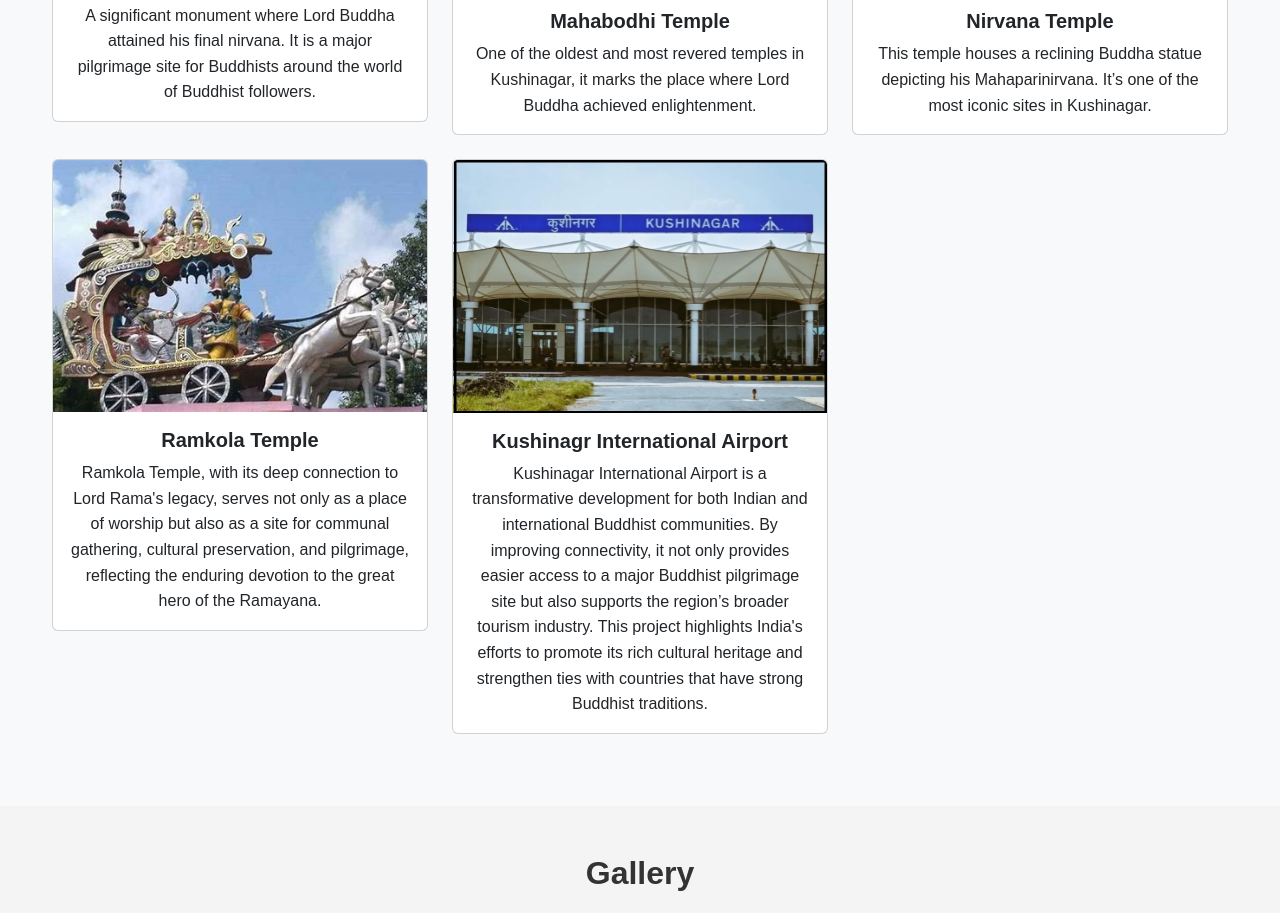
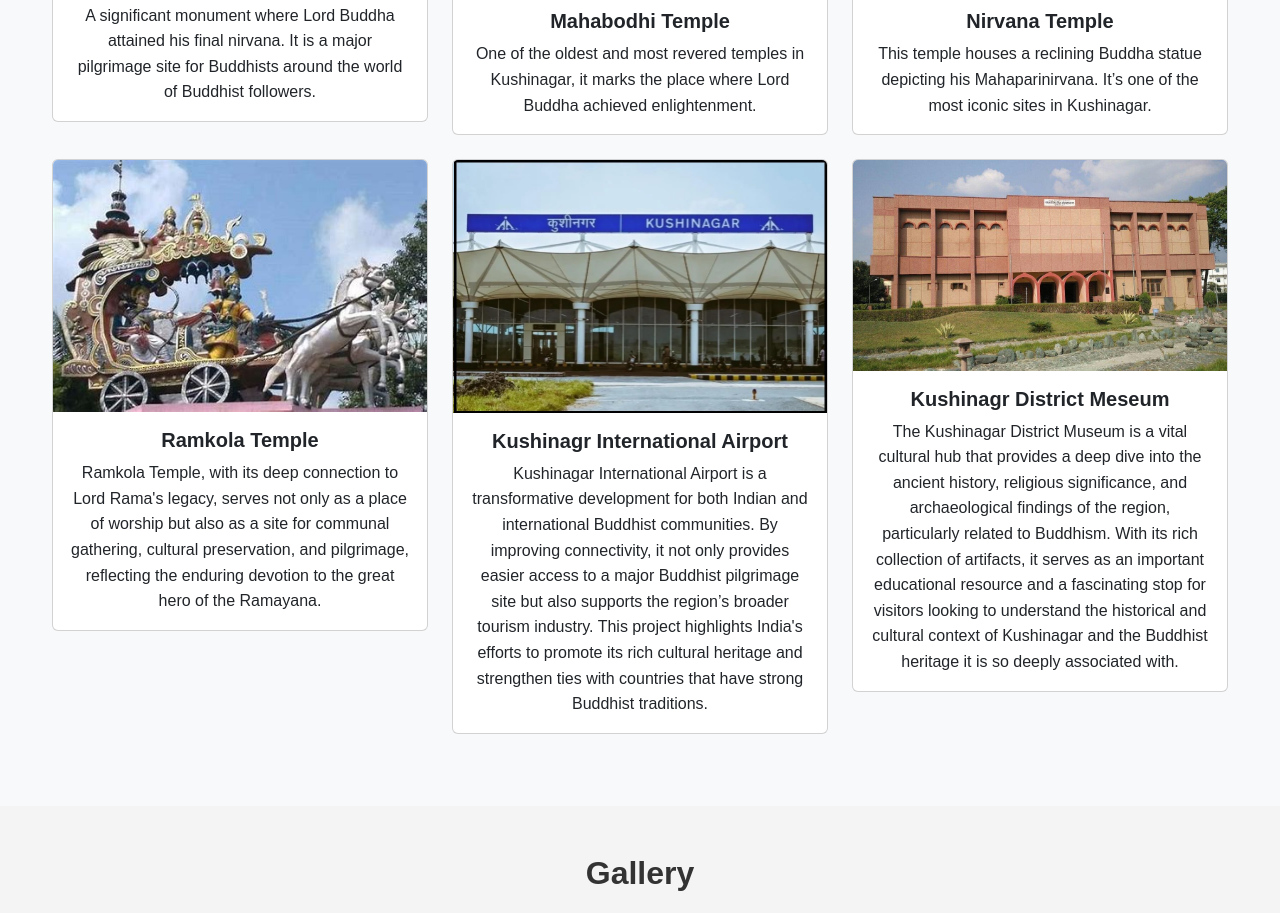
Before and after one commit to imawadh/deepakProject, a plain HTML site: page index.html in a window 1280 px wide. Shown: the part 1098-2011 px from the top of the page. Drawn offline with nearby package versions, Linux system fonts and the light colour scheme.

Commit message:
Kushinagar District Meseum

```diff
--- a/index.html
+++ b/index.html
@@ -101,6 +101,15 @@
                         </div>
                     </div>
                 </div>
+                <div class="col-md-4 mb-4">
+                    <div class="card">
+                        <img src="govt-budha-museum.jpg" class="card-img-top" alt="Nirvana Temple">
+                        <div class="card-body">
+                            <h5 class="card-title  fw-bold">Kushinagr District Meseum</h5>
+                            <p class="card-text">The Kushinagar District Museum is a vital cultural hub that provides a deep dive into the ancient history, religious significance, and archaeological findings of the region, particularly related to Buddhism. With its rich collection of artifacts, it serves as an important educational resource and a fascinating stop for visitors looking to understand the historical and cultural context of Kushinagar and the Buddhist heritage it is so deeply associated with.</p>
+                        </div>
+                    </div>
+                </div>
             </div>
         </div>
     </section>
```
Also changed, not shown: govt-budha-museum.jpg (added).
